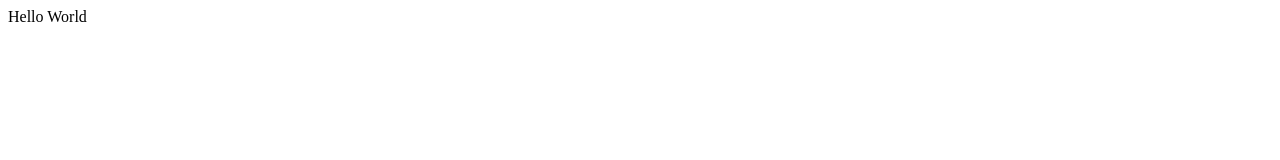
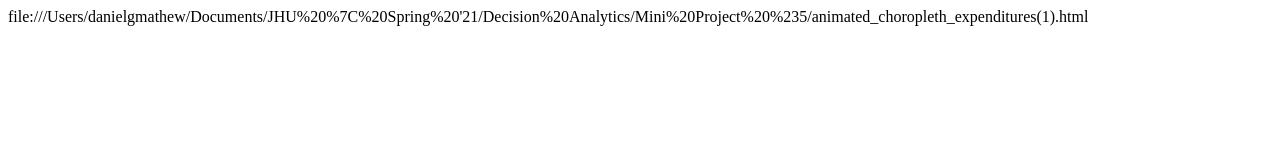
Before and after one commit to dmathe18/global_armed_conflict_care_approach, a plain HTML site: page docs/index.html in a window 1280 px wide. Drawn offline with Linux system fonts and the light colour scheme.

Commit message:
Update index.html

```diff
--- a/docs/index.html
+++ b/docs/index.html
@@ -1 +1 @@
-<html><body><p>Hello World</p></body></html>
+<html><body><p>file:///Users/danielgmathew/Documents/JHU%20%7C%20Spring%20'21/Decision%20Analytics/Mini%20Project%20%235/animated_choropleth_expenditures(1).html</p></body></html>
```
